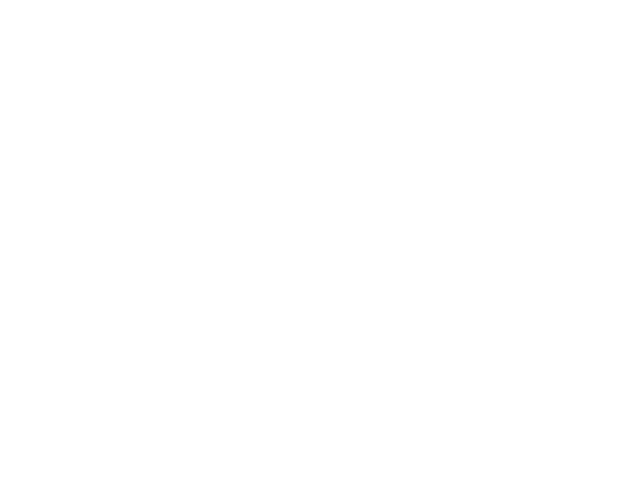
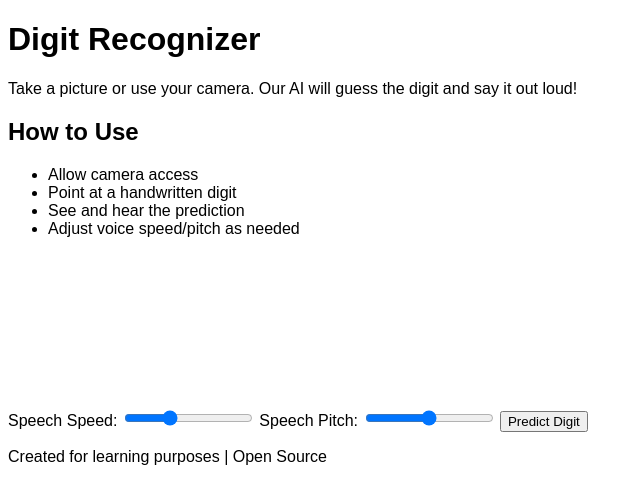
Before and after one commit to Amrik-Majumdar/MNIST, a plain HTML site: page templates/index.html in a window 1280 px wide. Shown: the whole page, without its empty margins (0-643 px from the left). Drawn offline with Linux system fonts and the light colour scheme; files that its build step writes are made by us from their sources.

Commit message:
Update index.html

```diff
--- a/templates/index.html
+++ b/templates/index.html
@@ -1 +1,43 @@
-<!-- HTML placeholder -->
+<!DOCTYPE html>
+<html lang="en">
+<head>
+  <meta charset="UTF-8">
+  <meta name="viewport" content="width=device-width, initial-scale=1.0">
+  <title>Digit Recognizer</title>
+  <link rel="stylesheet" href="style.css">
+</head>
+<body>
+  <header>
+    <h1>Digit Recognizer</h1>
+    <p>Take a picture or use your camera. Our AI will guess the digit and say it out loud!</p>
+  </header>
+
+  <section id="instructions">
+    <h2>How to Use</h2>
+    <ul>
+      <li>Allow camera access</li>
+      <li>Point at a handwritten digit</li>
+      <li>See and hear the prediction</li>
+      <li>Adjust voice speed/pitch as needed</li>
+    </ul>
+  </section>
+
+  <section id="app">
+    <video id="camera" autoplay playsinline></video>
+    <canvas id="canvas" width="28" height="28" hidden></canvas>
+    <div id="result"></div>
+    <div id="controls">
+      <label>Speech Speed: <input type="range" id="speed" min="0.5" max="2" step="0.1" value="1"></label>
+      <label>Speech Pitch: <input type="range" id="pitch" min="0" max="2" step="0.1" value="1"></label>
+      <button onclick="predict()">Predict Digit</button>
+    </div>
+  </section>
+
+  <footer>
+    <p>Created for learning purposes | Open Source</p>
+  </footer>
+
+  <script src="https://cdn.jsdelivr.net/npm/@tensorflow/tfjs"></script>
+  <script src="app.js"></script>
+</body>
+</html>
```
